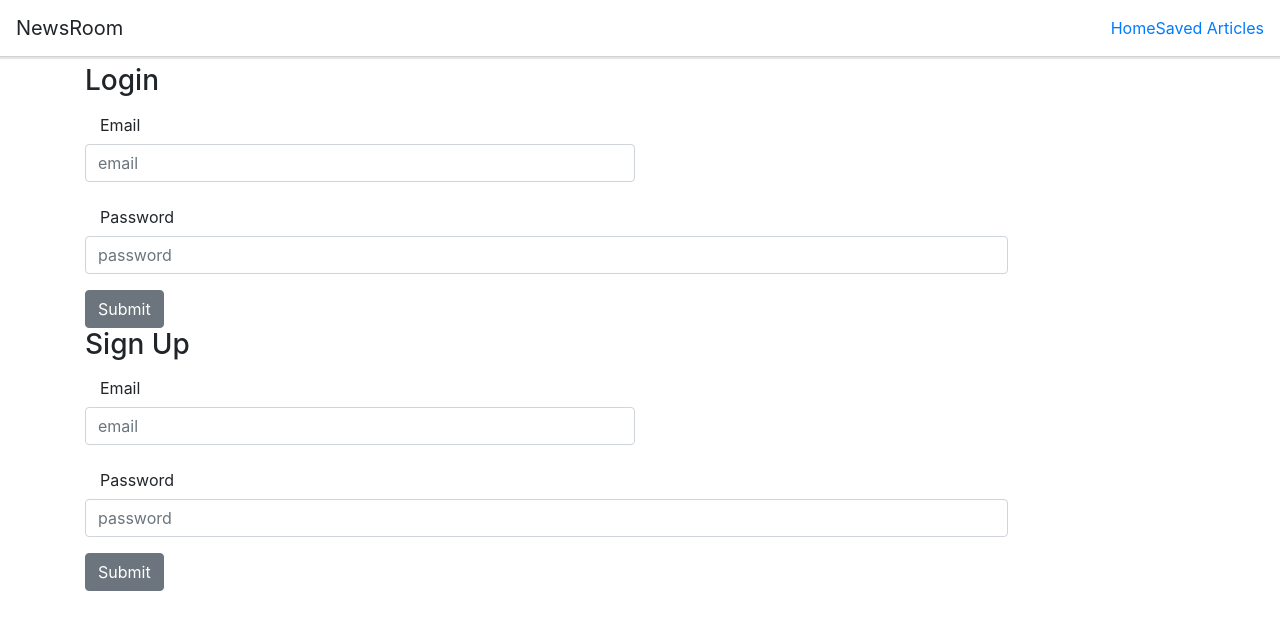
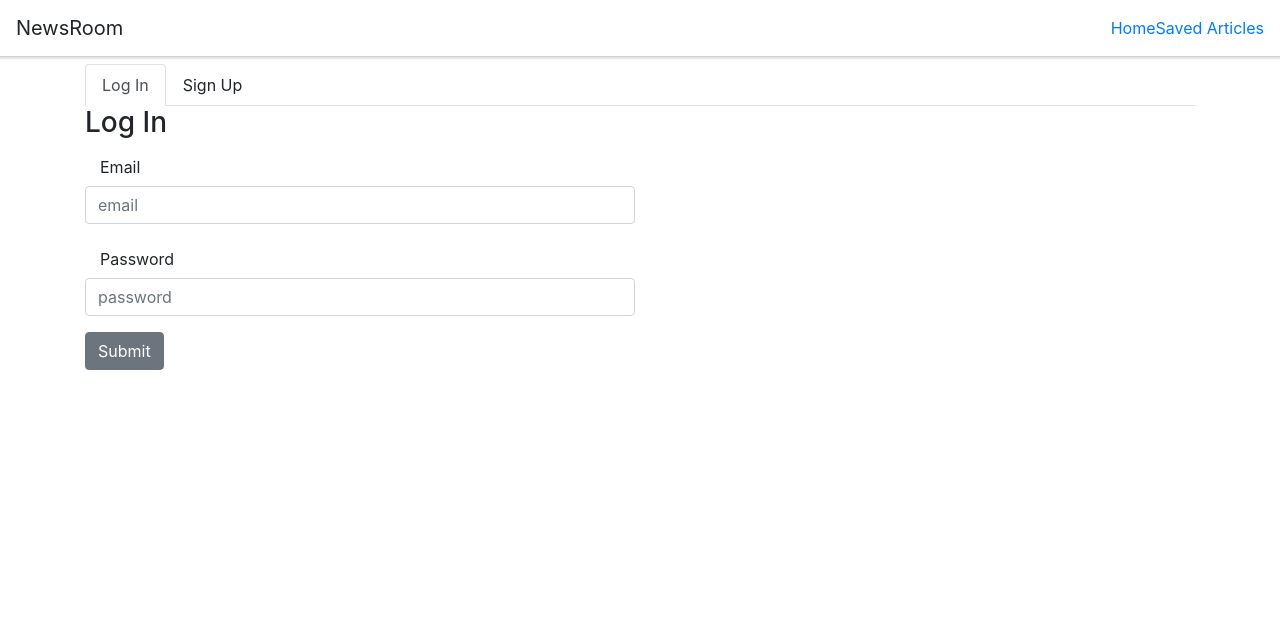
Before and after one commit to aebenw/NewsRoom-React, a React (Create React App) app: page / in a window 1280 px wide. Shown: the top 630 px of the page. Built offline with nearby package versions, Linux system fonts and the light colour scheme.

Commit message:
refactored auth forms

```diff
--- a/src/components/auth/Login.js
+++ b/src/components/auth/SignIn.js
@@ -11,11 +11,11 @@ import {
   Col,
   Alert } from 'reactstrap';
 
-import { login } from '../../store'
+import { login, signUp } from '../../store'
 
 
 
-class Login extends Component{
+class Auth extends Component{
 
   state = {
     name: '',
@@ -23,8 +23,15 @@ class Login extends Component{
   }
 
   displayErrors = () => {
-    const { loginErrors } = this.props
-    return loginErrors.map(error => <Alert>{error}</Alert>)
+    const { errors, type } = this.props
+    debugger
+    console.log(type, errors)
+    if(type === 'Login'){
+      return errors.loginErrors.map(error => <Alert>{error}</Alert>)
+    } else if (type === SignUp){
+      return errors.signUpErrors.map(error => <Alert>{error}</Alert>)
+    }
+    return null
   }
 
   handleChange = (e) => {
@@ -36,21 +43,26 @@ class Login extends Component{
   }
 
   handleSubmit = (e) => {
-    const {login, history, currentUser} = this.props
+    const {submitAction, history, currentUser} = this.props
     e.preventDefault()
-    login(this.state)
+    submitAction(this.state)
     .then(() => {
       return currentUser.email ? history.push('/home') : null
     })
   }
 
   render(){
-    const {handleChange, handleSubmit, displayErrors, props: { loginErrors }} = this
+    const {handleChange, handleSubmit, displayErrors, props: { errors, type }} = this
     return(
       <Fragment>
-        {loginErrors ? displayErrors() : null}
+        {errors.loginErrors || errors.signUpErrors ?
+          displayErrors() : null}
         <Form onSubmit={(e) => handleSubmit(e)}>
-          <h3>Login</h3>
+          {type === 'Login' ?
+           <h3>Log In</h3>
+           :
+           <h3>Sign Up</h3>
+          }
           <Row form>
             <Col md={6}>
           <FormGroup>
@@ -60,7 +72,7 @@ class Login extends Component{
         </Col>
       </Row>
       <Row form>
-        <Col sm={10}>
+        <Col md={6}>
           <FormGroup>
               <Label for="examplePassword" sm={2}>Password</Label>
               <Input type="password" name="password" id="examplePassword" placeholder="password" onChange={(e) => handleChange(e)}/>
@@ -74,19 +86,34 @@ class Login extends Component{
   }
 }
 
-const mapDispatch = (dispatch) => {
+const mapDispatchForLogin = (dispatch) => {
   return {
-    login: (body) => {
+    submitAction: (body) => {
       return dispatch(login(body))
-    }
+    },
+    type: 'Login'
+  }
+}
+const mapDispatchForSignUp = (dispatch) => {
+  return {
+    submitAction: (body) => {
+      return dispatch(signUp(body))
+    },
+    type: 'SignUp'
   }
 }
 
-const mapState = ({user: {currentUser}, error: { loginErrors }}) => {
+const mapState = ({errors, user: {currentUser} }) => {
   return {
     currentUser,
-    loginErrors
+    errors
   }
 }
 
-export default withRouter(connect(mapState, mapDispatch)(Login));
+const Login = withRouter(connect(mapState, mapDispatchForLogin)(Auth));
+const SignUp = withRouter(connect(mapState, mapDispatchForSignUp)(Auth));
+
+export {
+  Login,
+  SignUp
+}
--- a/src/components/auth/SignUp.js
+++ b/src/components/auth/SignUp.js
@@ -1,80 +1,80 @@
-import React,{Component} from 'react';
-import { withRouter } from 'react-router-dom'
-import { connect } from 'react-redux'
-import {
-  Button,
-  Form,
-  FormGroup,
-  Label,
-  Input,
-  Row,
-  Col } from 'reactstrap';
-
-import {signUp} from '../../store'
-
-
-class Signup extends Component{
-
-  state = {
-    name: '',
-    password: ''
-  }
-
-  handleChange = (e) => {
-    let name = e.target.name
-    this.setState({
-      ...this.state,
-      [name]: e.target.value
-    })
-  }
-
-  handleSubmit = (e) => {
-    const {signUp, history, currentUser} = this.props
-    e.preventDefault()
-    signUp(this.state)
-    .then(() =>  currentUser.email ? history.push('/home') : null
-    )
-  }
-
-  render(){
-    return(
-      <Form onSubmit={(e) => this.handleSubmit(e)}>
-        <h3>Sign Up</h3>
-        <Row form>
-          <Col md={6}>
-        <FormGroup>
-          <Label for="exampleEmail" sm={2}>Email</Label>
-          <Input type="email" name="email" id="exampleEmail" placeholder="email" onChange={(e) => this.handleChange(e)}/>
-        </FormGroup>
-      </Col>
-    </Row>
-    <Row form>
-      <Col sm={10}>
-        <FormGroup>
-            <Label for="examplePassword" sm={2}>Password</Label>
-            <Input type="password" name="password" id="examplePassword" placeholder="password" onChange={(e) => this.handleChange(e)}/>
-        </FormGroup>
-      </Col>
-      </Row>
-        <Button>Submit</Button>
-      </Form>
-    )
-  }
-}
-
-const mapDispatch = (dispatch) => {
-  return {
-    signUp: (body) => {
-      return dispatch(signUp(body))
-    }
-  }
-}
-
-const mapState = ({user: {currentUser}, error: { loginErrors }}) => {
-  return {
-    currentUser,
-    loginErrors
-  }
-}
-
-export default withRouter(connect(mapState, mapDispatch)(Signup));
+// import React,{Component} from 'react';
+// import { withRouter } from 'react-router-dom'
+// import { connect } from 'react-redux'
+// import {
+//   Button,
+//   Form,
+//   FormGroup,
+//   Label,
+//   Input,
+//   Row,
+//   Col } from 'reactstrap';
+//
+// import {signUp} from '../../store'
+//
+//
+// class Signup extends Component{
+//
+//   state = {
+//     name: '',
+//     password: ''
+//   }
+//
+//   handleChange = (e) => {
+//     let name = e.target.name
+//     this.setState({
+//       ...this.state,
+//       [name]: e.target.value
+//     })
+//   }
+//
+//   handleSubmit = (e) => {
+//     const {signUp, history, currentUser} = this.props
+//     e.preventDefault()
+//     signUp(this.state)
+//     .then(() =>  currentUser.email ? history.push('/home') : null
+//     )
+//   }
+//
+//   render(){
+//     return(
+//       <Form onSubmit={(e) => this.handleSubmit(e)}>
+//         <h3>Sign Up</h3>
+//         <Row form>
+//           <Col md={6}>
+//         <FormGroup>
+//           <Label for="exampleEmail" sm={2}>Email</Label>
+//           <Input type="email" name="email" id="exampleEmail" placeholder="email" onChange={(e) => this.handleChange(e)}/>
+//         </FormGroup>
+//       </Col>
+//     </Row>
+//     <Row form>
+//       <Col sm={10}>
+//         <FormGroup>
+//             <Label for="examplePassword" sm={2}>Password</Label>
+//             <Input type="password" name="password" id="examplePassword" placeholder="password" onChange={(e) => this.handleChange(e)}/>
+//         </FormGroup>
+//       </Col>
+//       </Row>
+//         <Button>Submit</Button>
+//       </Form>
+//     )
+//   }
+// }
+//
+// const mapDispatch = (dispatch) => {
+//   return {
+//     signUp: (body) => {
+//       return dispatch(signUp(body))
+//     }
+//   }
+// }
+//
+// const mapState = ({user: {currentUser}, error: { loginErrors }}) => {
+//   return {
+//     currentUser,
+//     loginErrors
+//   }
+// }
+//
+// export default withRouter(connect(mapState, mapDispatch)(Signup));
--- a/src/components/auth/index.js
+++ b/src/components/auth/index.js
@@ -1,2 +1,2 @@
-export {default as Login} from './Login'
-export {default as SignUp} from './SignUp'
+export * from './SignIn'
+// export {default as SignUp} from './SignUp'
--- a/src/components/pages/LoginSignUp.js
+++ b/src/components/pages/LoginSignUp.js
@@ -1,16 +1,58 @@
-import React, { Fragment } from 'react';
+import React, { Fragment, Component } from 'react';
+import classnames from 'classnames'
 // import { connect } from 'react-redux'
 // import { withRouter } from 'react-router-dom'
+import { TabContent, TabPane, Nav, NavItem, NavLink, Card, Button, CardTitle, CardText, Row, Col } from 'reactstrap';
+
 import { Login, SignUp } from '../';
 
 
-const LoginSignUp = () => {
+class LoginSignUp extends Component {
+
+  state = {
+    activeTab: '1'
+  }
+
+  toggle(tab) {
+    if (this.state.activeTab !== tab) {
+      this.setState({
+        activeTab: tab
+      });
+    }
+  }
+
+  render(){
     return (
       <Fragment>
+        <Nav tabs>
+          <NavItem>
+            <NavLink
+              className={classnames({ active: this.state.activeTab === '1' })}
+              onClick={() => { this.toggle('1'); }}>
+              Log In
+            </NavLink>
+          </NavItem>
+          <NavItem>
+            <NavLink
+              className={classnames({ active: this.state.activeTab === '2' })}
+              onClick={() => { this.toggle('2'); }}>
+              Sign Up
+            </NavLink>
+          </NavItem>
+        </Nav>
+        <TabContent activeTab={this.state.activeTab}>
+          <TabPane tabId="1">
             <Login/>
+          </TabPane>
+          <TabPane tabId="2">
             <SignUp/>
+          </TabPane>
+        </TabContent>
       </Fragment>
     )
   }
+}
+
+
 
 export default LoginSignUp
--- a/src/store/actions/error.js
+++ b/src/store/actions/error.js
@@ -1 +1,2 @@
 export const loginErrorAction = (errors) => ({type: "LOGIN_ERROR", errors});
+export const signUpErrorAction = (errors) => ({type: "SIGNUP_ERROR", errors});
--- a/src/store/functions/user.js
+++ b/src/store/functions/user.js
@@ -1,7 +1,8 @@
 import { API, HEADERS, dummyUser } from '../../constants/';
 import {
   logInUser,
-  loginErrorAction
+  loginErrorAction,
+  signUpErrorAction
 } from '../'
 
 export function login(body){
@@ -23,7 +24,7 @@ export function signUp(body){
       body: JSON.stringify(body)
     }).then(res => {
       return res.json()})
-    .then(user => user.errors ? dispatch(loginErrorAction(user.errors)) : dispatch(logInUser(user))
+    .then(user => user.errors ? dispatch(signUpErrorAction(user.errors)) : dispatch(logInUser(user))
     )
   }
 }
--- a/src/store/reducers/error.js
+++ b/src/store/reducers/error.js
@@ -1,7 +1,10 @@
-export default function userReducer(state = {}, action){
+export default function errorReducer(state = {}, action){
   switch(action.type){
     case "LOGIN_ERROR":
     return {...state, loginErrors: action.errors};
+
+    case "SIGNUP_ERROR":
+    return {...state, signUpErrors: action.errors};
 
     default:
     return state
--- a/src/store/reducers/index.js
+++ b/src/store/reducers/index.js
@@ -1,10 +1,10 @@
 import user from './user';
 import news from './news';
-import error from './error';
+import errors from './error';
 import { combineReducers } from 'redux';
 
 export default combineReducers({
   user,
   news,
-  error
+  errors
 })
```
Lines whose indentation alone changed are shown as unchanged.
